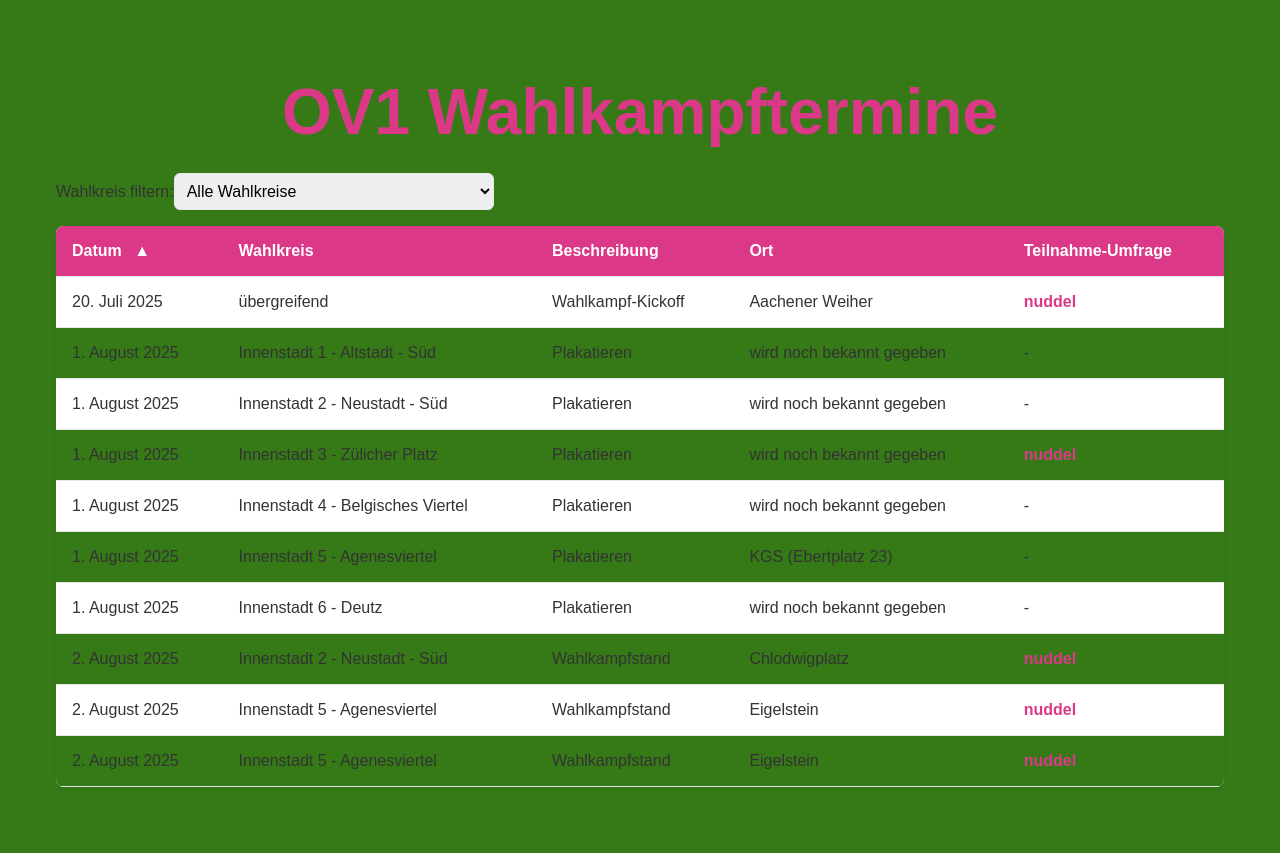
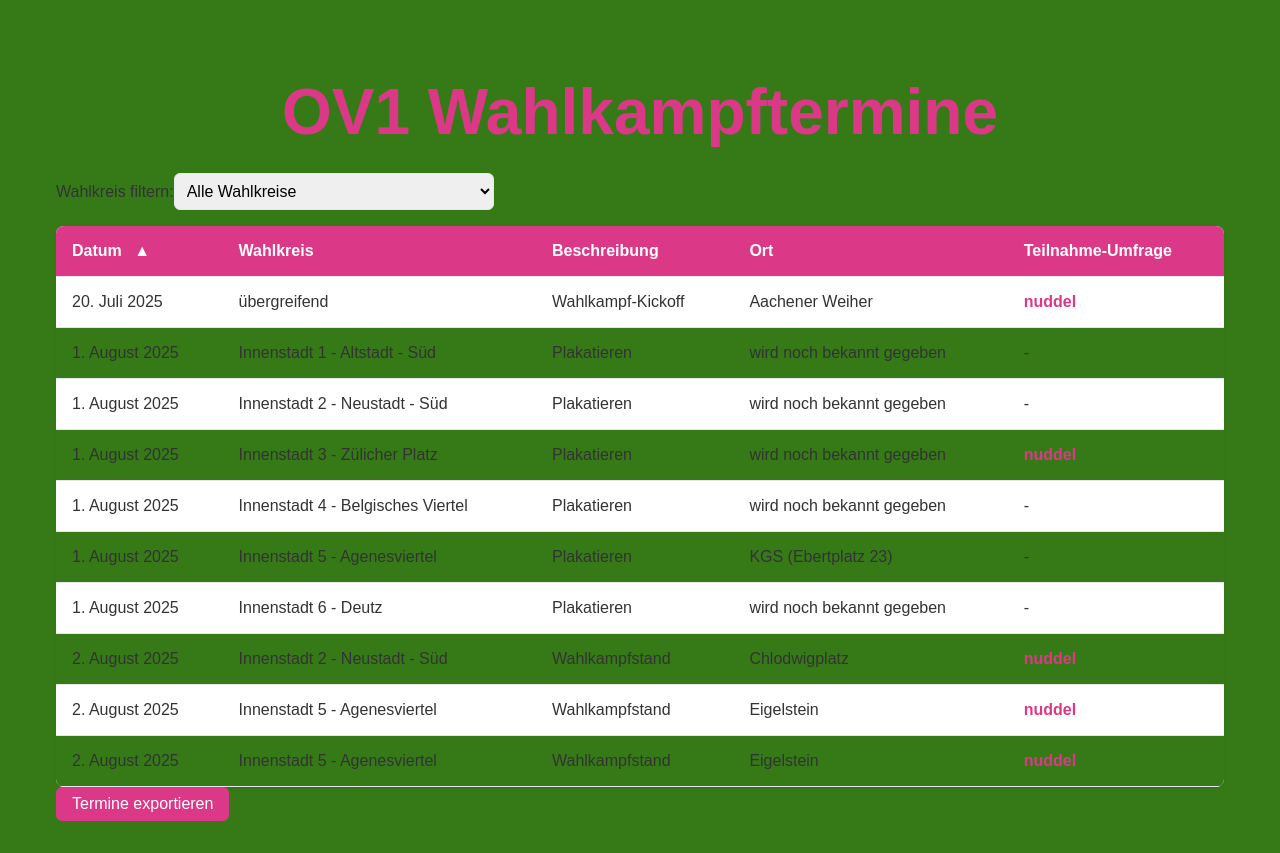
Before and after one commit to Stueme/wahlkampfterminverwaltung, a Vue app: page / in a window 1280 px wide. Before the commit the page ends 819 px from the top, so only its background shows below. Built offline with nearby package versions, Linux system fonts and the light colour scheme.

Commit message:
export-Button

```diff
--- a/src/components/TermineAnzeige.vue
+++ b/src/components/TermineAnzeige.vue
@@ -2,6 +2,7 @@
 <script lang="ts">
 import { defineComponent, ref, computed } from 'vue';
 import { useTermineStore } from '../stores/termineStore';
+import { useRouter } from 'vue-router';
 
 interface Termin {
   id: number;
@@ -29,6 +30,7 @@ export default defineComponent({
   setup() {
 
     const termineStore = useTermineStore();
+    const router = useRouter(); // Router-Instanz verwenden
 
 
     const termine = termineStore.getTermine;
@@ -76,6 +78,10 @@ export default defineComponent({
       });
     }
 
+    function navigateToExport() {
+      router.push('/export'); // Navigiere zur Export-Seite
+    }
+
     return {
       termine,
       sortKey,
@@ -86,6 +92,7 @@ export default defineComponent({
       formatDatum,
       Wahlkreis,
       selectedWahlkreis,
+      navigateToExport,
     };
   },
 });
@@ -143,5 +150,8 @@ export default defineComponent({
         </tr>
       </tbody>
     </table>
+    <div class="mt-4">
+      <button @click="navigateToExport" class="btn-primary">Termine exportieren</button>
+    </div>
   </div>
 </template>
```
